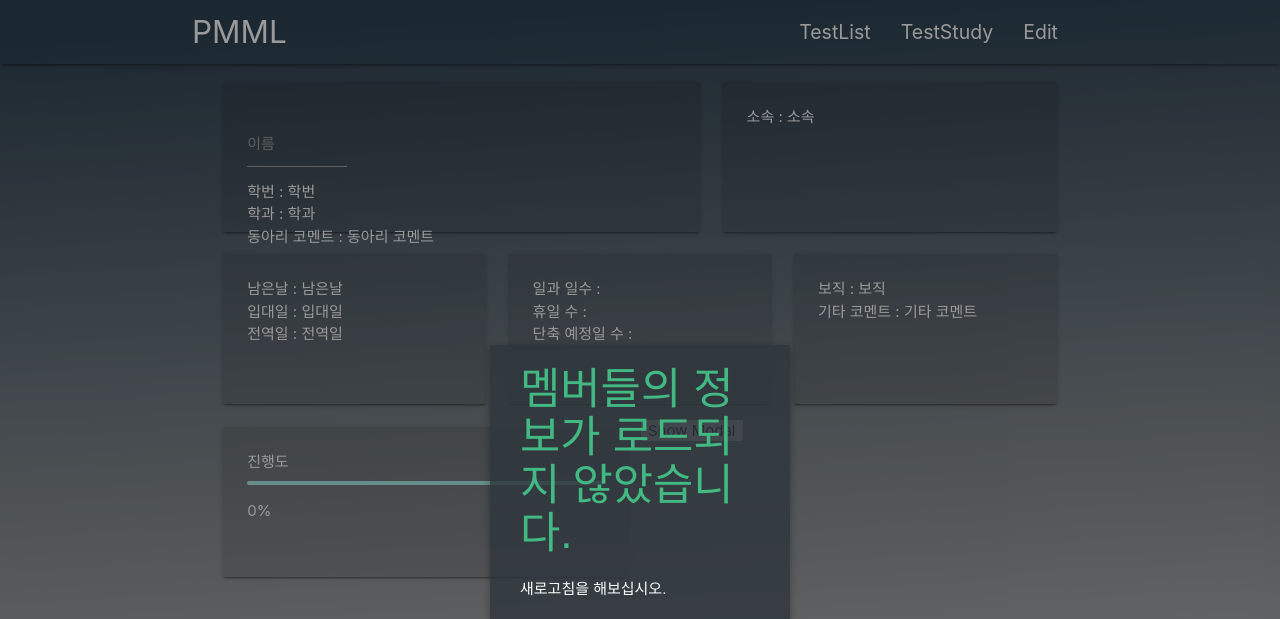
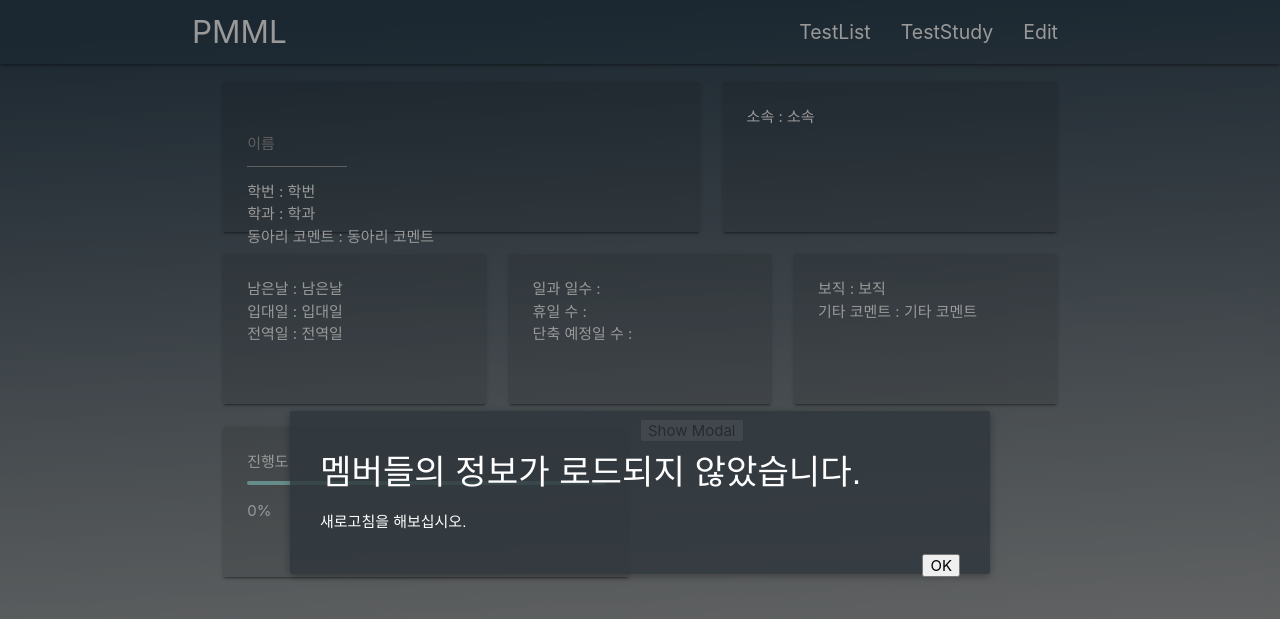
Before and after one commit to MoonJuhan/pmml, a PHP site: page / in a window 1280 px wide. Shown: the top 619 px of the page. Run offline with PHP 8.4, Linux system fonts and the light colour scheme; some libraries are stand-ins or nearby versions.

Commit message:
feat - modal 디자인 수정중

```diff
--- a/Stylesheets/testStyleSheet.css
+++ b/Stylesheets/testStyleSheet.css
@@ -93,7 +93,7 @@
 }
 
 .modal-container {
-  width: 300px;
+  width: 700px;
   margin: 0px auto;
   padding: 20px 30px;
 	background-color: rgba(45, 53, 59, 0.8);
--- a/index.html
+++ b/index.html
@@ -123,10 +123,15 @@
       you can use custom content here to overwrite
       default content
     -->
-					<h3 slot="header">멤버들의 정보가 로드되지 않았습니다.</h3>
+					<h4 slot="header">멤버들의 정보가 로드되지 않았습니다.</h4>
 					<p slot="body">
 						새로고침을 해보십시오.
 					</p>
+					<div slot="footer">
+						<button class="modal-default-button" @click="$emit('close')">
+								OK
+							</button>
+					</div>
 				</modal>
 
 			</div>
@@ -165,10 +170,6 @@
 
 					<div class="modal-footer">
 						<slot name="footer">
-
-							<button class="modal-default-button" @click="$emit('close')">
-								OK
-							</button>
 						</slot>
 					</div>
 				</div>
```
